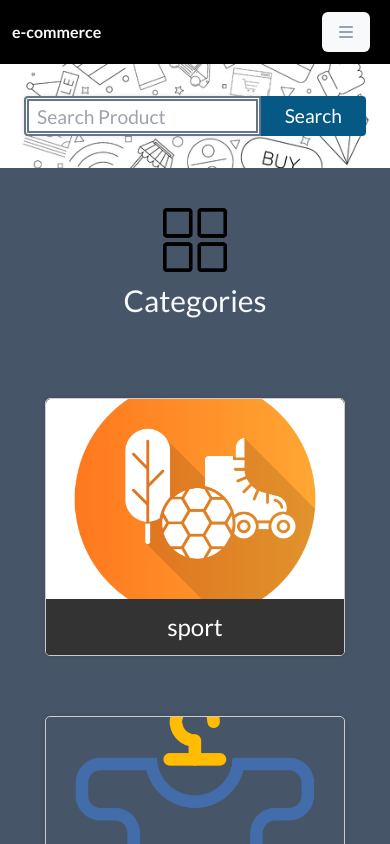
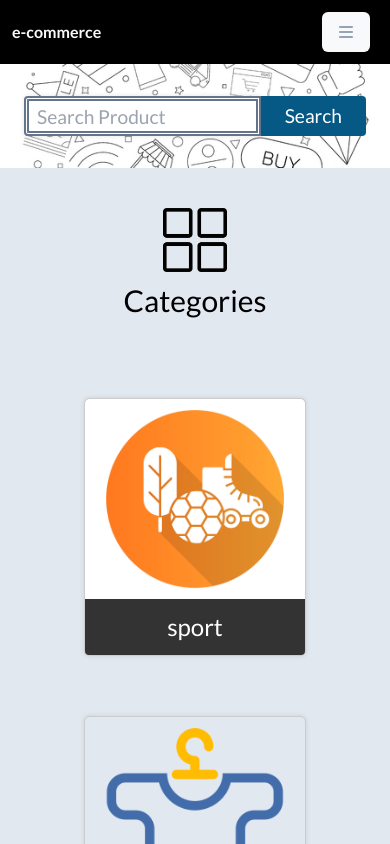
Before and after one commit to AMRRAGHEB118/e-commerce-vue-js, a Vue app in the folder e-commerce/: page / in a window 390 px wide. Shown: the top 844 px of the page. Built offline with nearby package versions, Linux system fonts and the light colour scheme.

Commit message:
fix issues (responsive design and routing)

```diff
--- a/e-commerce/src/App.vue
+++ b/e-commerce/src/App.vue
@@ -9,7 +9,7 @@ import FooTer from './components/FooTer.vue';
   <div id="wrapper">
     <NavBar />
     <div class="section">
-      <RouterView />
+      <RouterView  class="router_view"/>
     </div>
     <FooTer />
   </div>
@@ -30,4 +30,7 @@ body {
   font-size: 16px;
   line-height: 1.5;
 }
+.router_view{
+  min-height: 70vh;
+}
 </style>
--- a/e-commerce/src/components/HomeCategories.vue
+++ b/e-commerce/src/components/HomeCategories.vue
@@ -1,9 +1,9 @@
 <!-- eslint-disable vue/no-unused-vars -->
 <template>
-    <div class="categories bg-slate-600">
+    <div class="categories bg-slate-200">
         <div class="section_info">
             <img class="w-16" src="../assets/images/category-icon.png" alt="">
-            <h2 class="text-light text-3xl">Categories</h2>
+            <h2 class="text-black text-3xl">Categories</h2>
         </div>
         <div class="category_cards row">
             <HomeCategoryCard v-for="category in categories" :key="category.id" :id="category.id" :name="category.name"
--- a/e-commerce/src/components/HomeCategoryCard.vue
+++ b/e-commerce/src/components/HomeCategoryCard.vue
@@ -59,4 +59,9 @@ export default {
   text-align: center;
   transition: background-color 0.2s ease-in-out;
 }
+@media(max-width: 768px){
+  .category_card{
+    width: 60%;
+  }
+}
 </style>
--- a/e-commerce/src/main.js
+++ b/e-commerce/src/main.js
@@ -6,7 +6,7 @@ import * as bootstrap from 'bootstrap'
 import './assets/main.css'
 
 const app = createApp(App)
-app.config.globalProperties.$baseUrl = '/'
+
 app.use(router)
 
 app.mount('#app')
--- a/e-commerce/src/router/index.js
+++ b/e-commerce/src/router/index.js
@@ -1,14 +1,14 @@
 import { createRouter, createWebHistory } from 'vue-router'
 import HomeView from '../views/HomeView.vue'
-import ProductsPage from '../views/ProductsPage.vue'
+import ProductsView from '../views/ProductsView.vue'
+import LoginView from '../views/AboutView.vue'
+import CartView from '../views/CartView.vue'
 
-const router = createRouter({
-  history: createWebHistory(import.meta.env.BASE_URL),
-  routes: [
+const routes = [
     {
         path: '/',
         name: 'home',
-      component: HomeView
+        component: HomeView,
     },
     {
         path: '/about',
@@ -16,15 +16,29 @@ const router = createRouter({
         // route level code-splitting
         // this generates a separate chunk (About.[hash].js) for this route
         // which is lazy-loaded when the route is visited.
-      component: () => import('../views/AboutView.vue')
+        component: () => import('../views/AboutView.vue'),
     },
     {
         path: '/products/:id',
         name: 'products',
-      component: ProductsPage,
-      props: true
-    }
+        component: ProductsView,
+        props: true,
+    },
+    {
+        path: '/login',
+        name: 'login',
+        component: LoginView,
+    },
+    {
+        path: '/cart',
+        name: 'cart',
+        component: CartView,
+    },
 ]
+
+const router = createRouter({
+    history: createWebHistory(import.meta.env.BASE_URL),
+    routes,
 })
 
 export default router
--- /dev/null
+++ b/e-commerce/src/views/CartView.vue
@@ -0,0 +1,5 @@
+<template>
+    <div>
+
+    </div>
+</template>
--- /dev/null
+++ b/e-commerce/src/views/LoginView.vue
@@ -0,0 +1,5 @@
+<template>
+    <div>
+
+    </div>
+</template>
```
Also changed, not shown: e-commerce/src/views/ProductsView.vue (renamed from e-commerce/src/views/ProductsPage.vue). Lines whose indentation alone changed are shown as unchanged.
